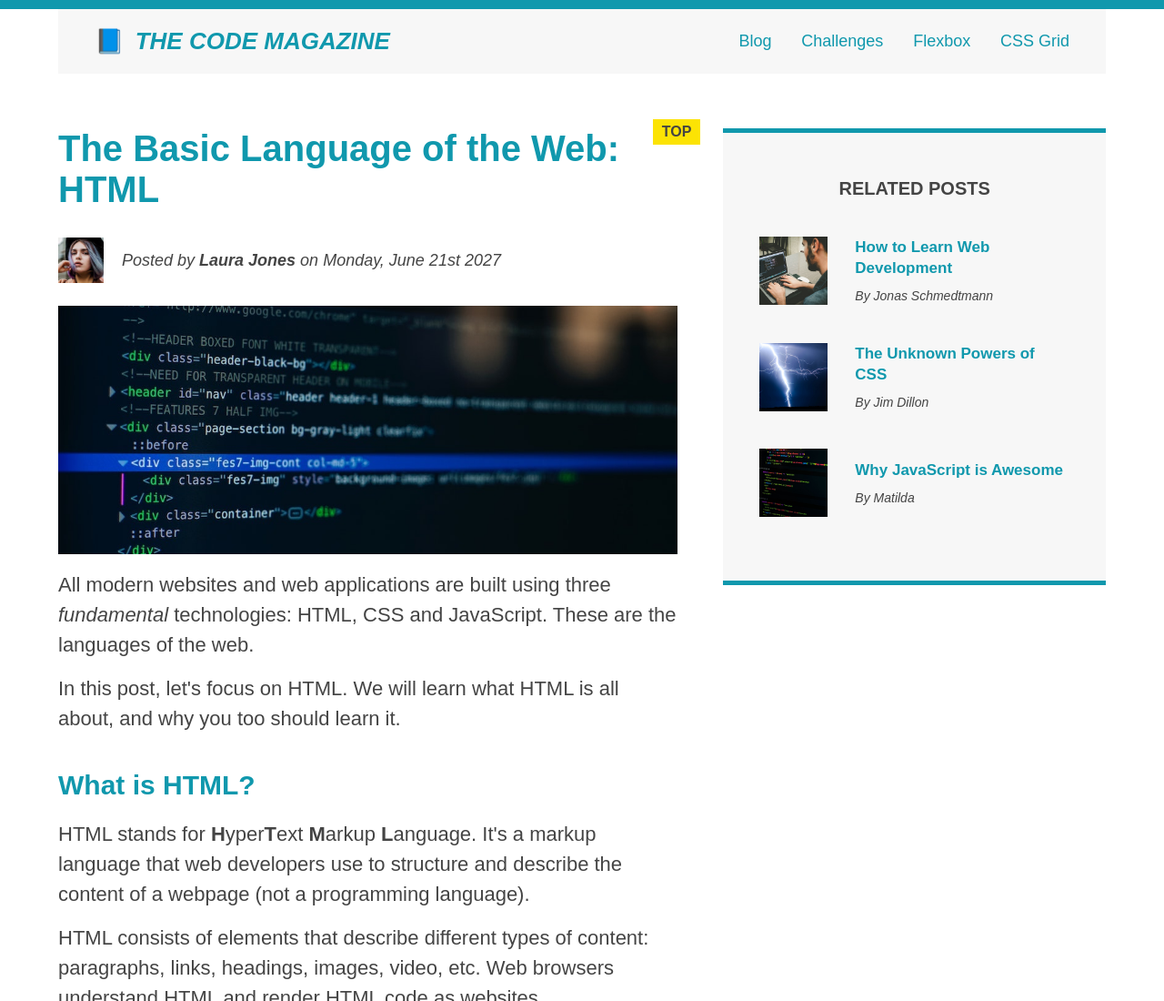
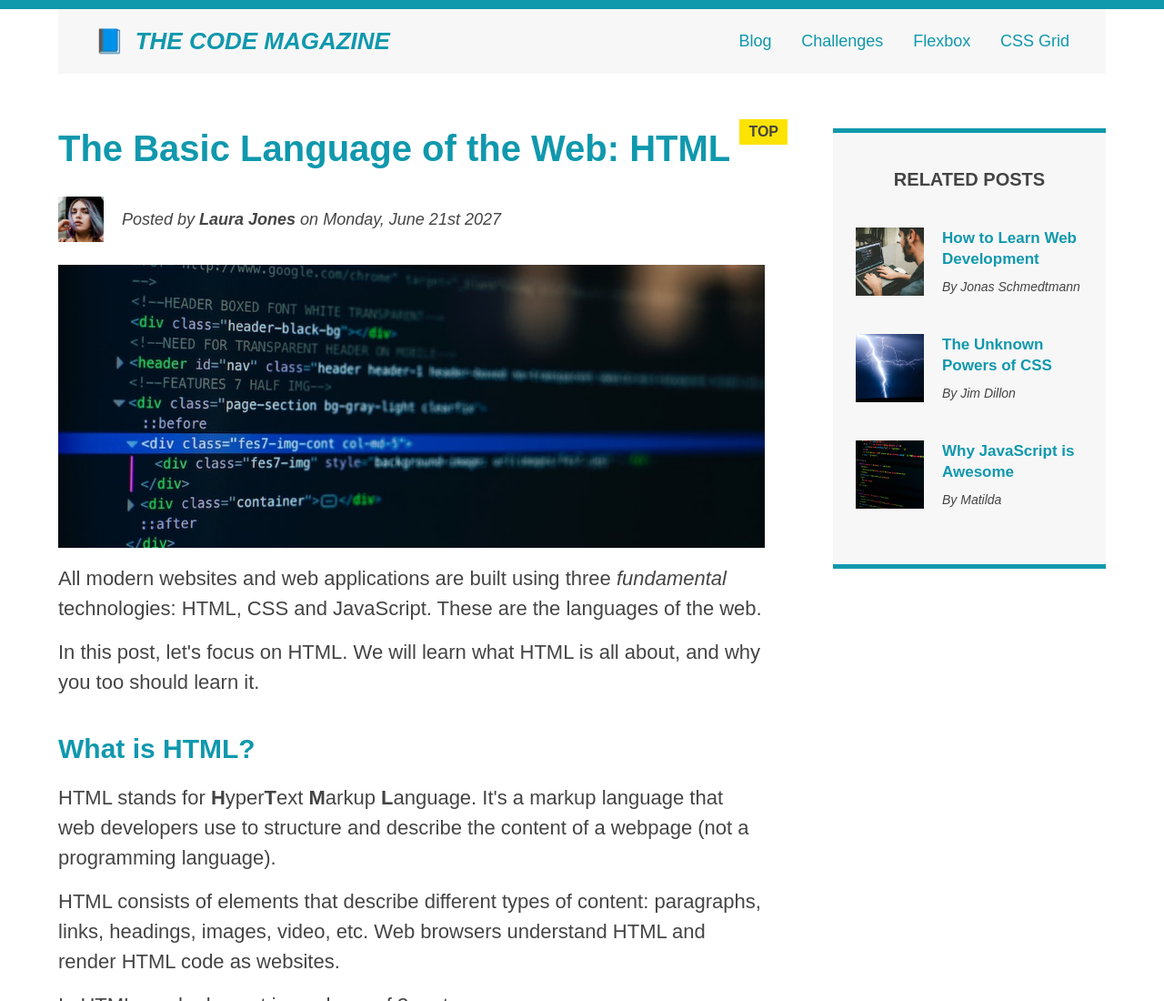
Before and after one commit to kazblacktopp/HTML-CSS-Project-1, a plain HTML site: page index.html in a window 1280 px wide. Shown: the top 1100 px of the page at 91% size. Drawn offline with Linux system fonts and the light colour scheme.

Commit message:
Add fixed width to aside element

```diff
--- a/style.css
+++ b/style.css
@@ -161,12 +161,13 @@ a:active {
 
 .sub__container {
   display: flex;
-  gap: 50px;
+  gap: 7.5rem;
+  margin-bottom: 6rem;
+  align-items: flex-start;
 }
 
 .main__article {
-  margin-bottom: 6rem;
-  flex: 2;
+  flex: 1;
 }
 
 .post__header {
@@ -199,9 +200,8 @@ a:active {
 .related__posts {
   border-top: 0.5rem solid var(--color-primary);
   border-bottom: 0.5rem solid var(--color-primary);
-  padding: 5rem 4rem;
-  align-self: flex-start;
-  flex: 1;
+  padding: 4rem 2.5rem;
+  flex: 0 0 30rem;
 }
 
 .related__posts-heading {
@@ -216,7 +216,7 @@ a:active {
 .related__post-item {
   display: flex;
   margin-bottom: 4rem;
-  gap: 3rem;
+  gap: 2rem;
   align-items: center;
 }
 
```
